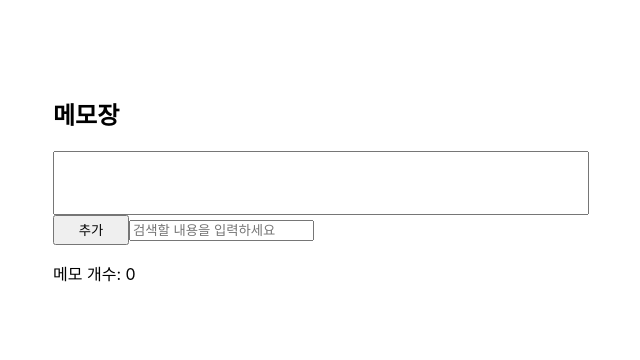
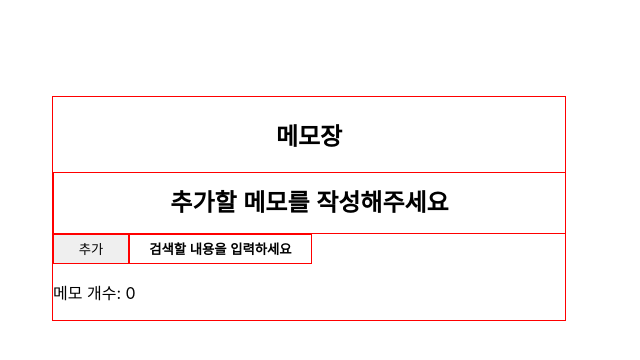
Before and after one commit to SimWooHyuk/6-15-pj-memo, a React (Create React App) app: page / in a window 1280 px wide. Shown: the top 360 px of the page, without its empty margins (331-971 px from the left). Built offline with nearby package versions, Linux system fonts and the light colour scheme; the HTML template or start-up script is replaced by a standard one.

Commit message:
sasdadad

```diff
--- a/src/component/NotePad.jsx
+++ b/src/component/NotePad.jsx
@@ -6,8 +6,9 @@ const NotePadWrapper = styled.div`
   width: 512px;
   margin: 0 auto;
   margin-top: 6rem;
-  border-radius: 5px;
-  border-color: #c93;
+  /* border-radius: 5px;
+  border-color: #c93; */
+  border: 1px solid red;
   height: auto;
 
   ul {
@@ -28,15 +29,19 @@ const NotePadWrapper = styled.div`
   }
 
   .input {
-    width: 512px;
+    width: 491px;
     height: 40px;
     padding: 10px;
     font-size: 24px;
+  border: 1px solid red;
+
   }
 
   .addButton {
     width: 76px;
     height: 30px;
+  border: 1px solid red;
+
   }
 
   .deleteButton {
@@ -45,7 +50,7 @@ const NotePadWrapper = styled.div`
   }
 
   .insert {
-    width: 512px;
+    width: 492px;
     height: auto;
     padding: 10px;
 
@@ -56,11 +61,12 @@ const NotePadWrapper = styled.div`
   }
 
   .date {
-
+    white-space: nowrap;
   }
 
   .moveButton {
     width: 100px;
+    white-space: nowrap;
   }
   .button-container {
     display: flex;
@@ -75,6 +81,18 @@ const NotePadWrapper = styled.div`
   .note-content {
     /* flex: 1; */
     width: 50%;
+  }
+  .searchBox {
+  border: 1px solid red;
+  height: 24px;
+  padding-top: 3px;
+  }
+  .searchBox::placeholder, input::placeholder {
+    font-weight: 900;
+    color: #000;
+  }
+  .head , input::placeholder {
+    text-align: center ;
   }
 `;
 
@@ -135,7 +153,7 @@ const MemoCount = () => {
 
   return (
     <NotePadWrapper>
-      <h2>메모장</h2>
+      <h2 className='head'>메모장</h2>
       <form onSubmit={addNote}>
         <div>
           <input
@@ -143,11 +161,12 @@ const MemoCount = () => {
             type="text"
             value={newNote}
             onChange={(e) => setNewNote(e.target.value)}
+            placeholder='추가할 메모를 작성해주세요'
           />
-          <button className="addButton" type="submit">
+          <button className="addButton"  type="submit">
             추가
           </button>
-          <input type="text" value={search} placeholder='검색할 내용을 입력하세요' onChange={inputChange} />
+          <input type="text" className='searchBox' value={search} placeholder='검색할 내용을 입력하세요' onChange={inputChange} />
           <p>메모 개수: {notes.length}</p>
         </div>
       </form>
```
